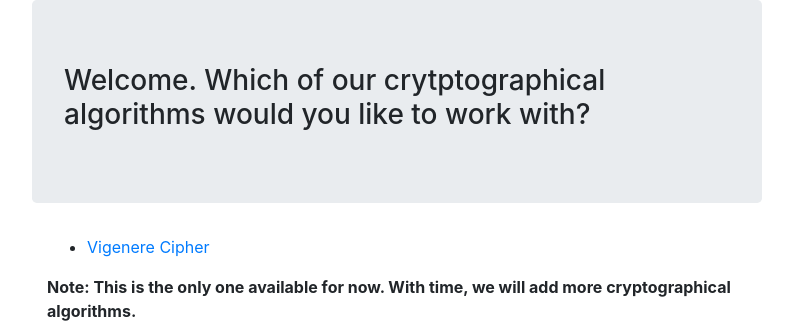
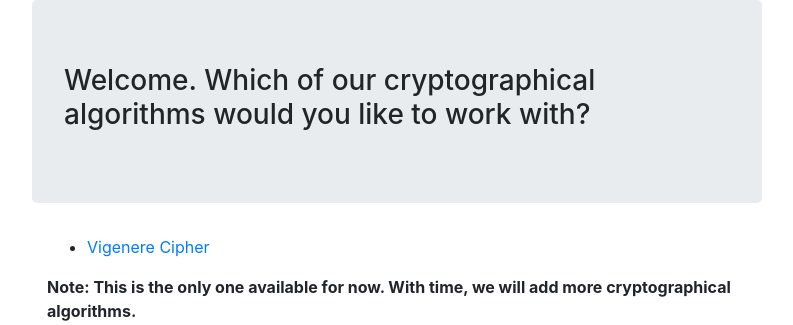
Before and after one commit to EhirimChiedozie/edozie-python-projects, a Django app: page /cryptology/ in a window 1280 px wide. Shown: the part 56-381 px from the top of the page, without its empty margins (53-846 px from the left). Run offline with Django 3.2, Linux system fonts and the light colour scheme; some libraries are stand-ins or nearby versions.

Commit message:
Spelling Correction

```diff
--- a/cryptology/templates/cryptology/cryptology_home.html
+++ b/cryptology/templates/cryptology/cryptology_home.html
@@ -1,7 +1,7 @@
 {% extends 'projects/base.html' %}
 {% block content %}
     <div class="jumbotron">
-        <h3 class="welcome-text">Welcome. Which of our crytptographical algorithms would you like to work with?</h3>
+        <h3 class="welcome-text">Welcome. Which of our cryptographical algorithms would you like to work with?</h3>
     </div>
     <div class="container">
         <ul>
```
